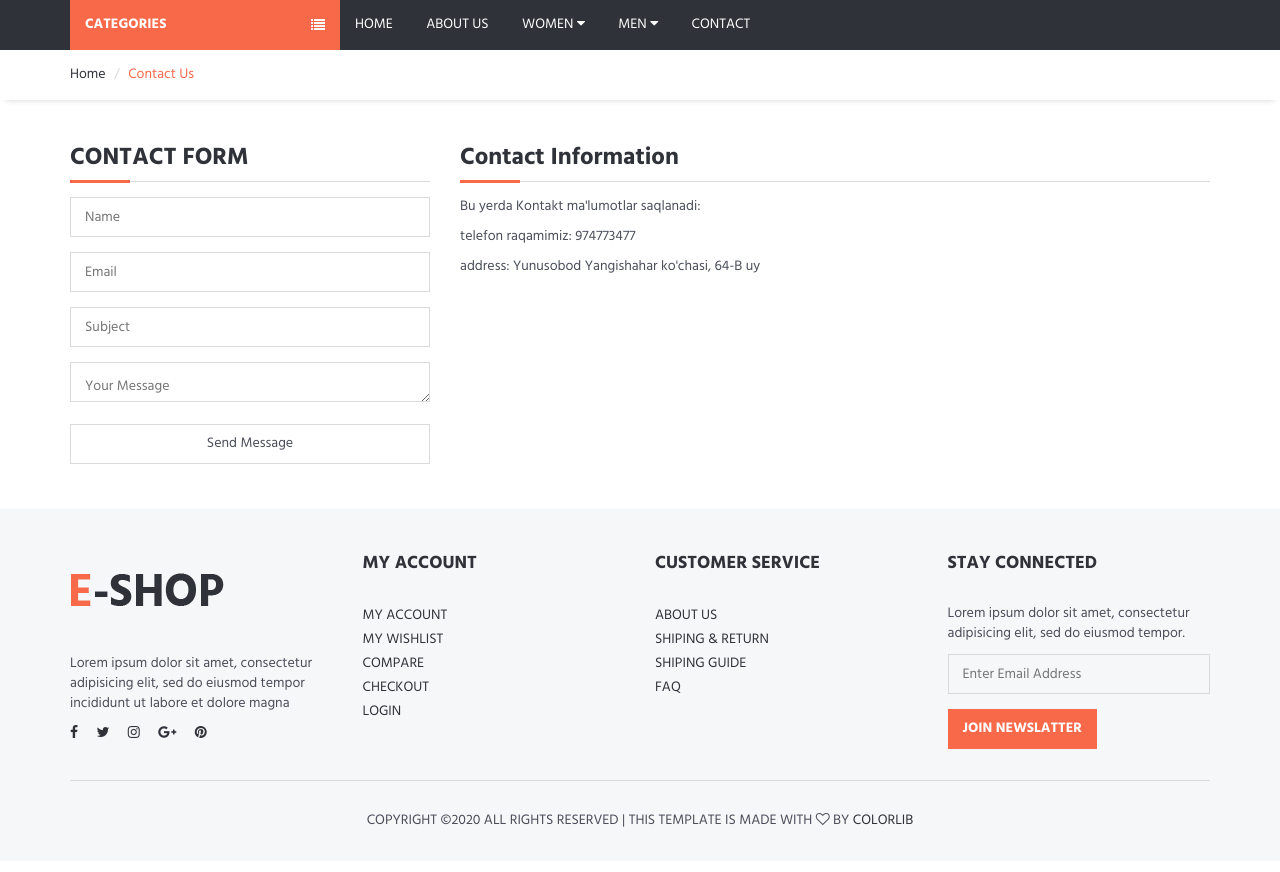
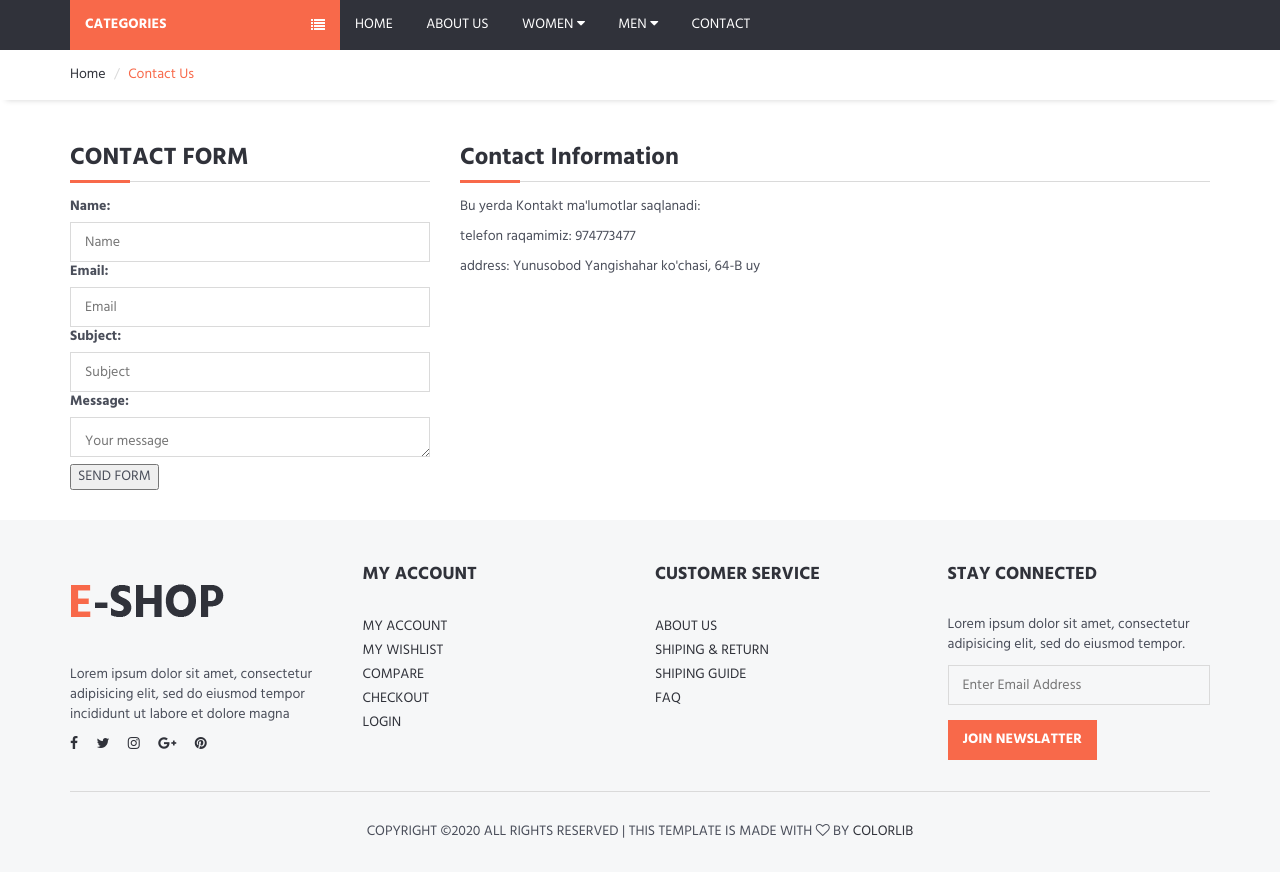
Before and after one commit to SDeVPro/myshop, a Django app: page /contact/ in a window 1280 px wide. Shown: the part 131-1003 px from the top of the page. Before the commit the page ends 958 px from the top, so only its background shows below. Run offline with Django 3.2, Linux system fonts and the light colour scheme; data comes from the database, SQL or seed files in the repository; both versions use the stored data as it was after the commit; some libraries are stand-ins or nearby versions.

Commit message:
create contact form

```diff
--- a/home/models.py
+++ b/home/models.py
@@ -1,6 +1,8 @@
 from django.db import models
 from ckeditor_uploader.fields import RichTextUploadingField
 # Create your models here.
+from django.forms import ModelForm, TextInput, Textarea
+
 
 class Setting(models.Model):
     STATUS = (
@@ -34,3 +36,32 @@ class Setting(models.Model):
 
     def __str__(self):
         return self.title
+
+class ContactMessage(models.Model):
+    STATUS = (
+        ('New', 'Yangi'),
+        ('Read', 'Read'),
+        ('Closed', 'Yopilgan'),
+    )
+    name = models.CharField(blank=True, max_length=20)
+    email = models.CharField(blank=True, max_length=50)
+    subject = models.CharField(blank=True, max_length=50)
+    message = models.TextField(blank=True, max_length=255)
+    status = models.CharField(max_length=10, choices=STATUS, default='New')
+    ip = models.CharField(blank=True, max_length=50)
+    note = models.CharField(blank=True, max_length=100)
+    create_at = models.DateTimeField(auto_now_add=True)
+    update_at = models.DateTimeField(auto_now=True)
+    def __str__(self):
+        return self.name
+
+class ContactForm(ModelForm):
+    class Meta:
+        model = ContactMessage
+        fields = ['name', 'email', 'subject', 'message']
+        widgets = {
+            'name': TextInput(attrs={'class': 'input', 'placeholder':  'Name'}),
+            'subject': TextInput(attrs={'class': 'input', 'placeholder': 'Subject'}),
+            'email': TextInput(attrs={'class': 'input', 'placeholder': 'Email'}),
+            'message': Textarea(attrs={'class': 'input', 'placeholder': 'Your message', 'rows': '5'}),
+        }
--- a/home/templates/contact.html
+++ b/home/templates/contact.html
@@ -20,26 +20,22 @@
          <div class="container">
              <div class="row">
                  <div class="col-md-4">
-                     <form id="contact-form" class="clearfix">
+                     <form id="contact-form" class="clearfix" method="post">
+
                          <div class="billing-details">
+                             {% csrf_token %}
                              <div class="section-title">
                                  <h3 class="title">Contact Form</h3>
+                             {% if messages %}
+                                 {% for message in messages %}
+                                    <div class="alert alert-{{ message.tags }}" role="alert">
+                                        {{ message }}
+                                    </div>
+                                 {% endfor %}
+                             {% endif %}
                              </div>
-                             <div class="form-group">
-                                 <input class="input" type="text" name="name" placeholder="Name">
-                             </div>
-                             <div class="form-group">
-                                 <input class="input" type="text" name="email" placeholder="Email">
-                             </div>
-                             <div class="form-group">
-                                 <input class="input" type="text" name="subject" placeholder="Subject">
-                             </div>
-                             <div class="form-group">
-                                 <textarea class="input" type="text" name="message" placeholder="Your Message"></textarea>
-                             </div>
-                             <div class="form-group">
-                                 <input class="input" type="submit" value="Send Message" name="send message">
-                             </div>
+                             {{ form.as_table }}
+                             <input type="submit" value="SEND FORM">
                          </div>
                      </form>
                  </div>
--- a/home/views.py
+++ b/home/views.py
@@ -1,5 +1,9 @@
+from django.contrib import messages
+from django.http import HttpResponseRedirect
 from django.shortcuts import render, HttpResponse
-from . models import Setting
+from .models import Setting, ContactForm, ContactMessage
+
+
 # Create your views here.
 def index(request):
     setting = Setting.objects.get(pk=1)
@@ -9,8 +13,21 @@ def index(request):
 
 
 def contactus(request):
+    if request.method == 'POST':
+        form = ContactForm(request.POST)
+        if form.is_valid():
+            data = ContactMessage()
+            data.name = form.cleaned_data['name']
+            data.email = form.cleaned_data['email']
+            data.subject = form.cleaned_data['subject']
+            data.message = form.cleaned_data['message']
+            data.ip = request.META.get('REMOTE_ADDR')
+            data.save()
+            messages.success(request, 'Sizning xabaringiz qabul qilindi!Rahmat')
+            return HttpResponseRedirect('/contact')
     setting = Setting.objects.get(pk=1)
-    context = {'setting': setting, }
+    form = ContactForm
+    context = {'setting': setting, 'form': form, }
     return render(request, 'contact.html', context)
 
 
```
Also changed, not shown: home/admin.py (+6 -1 lines), db.sqlite3, home/migrations/0002_contactmessage.py (added).
